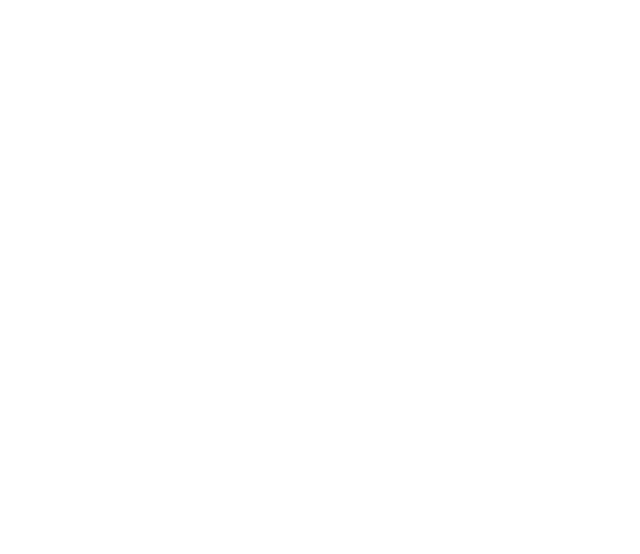
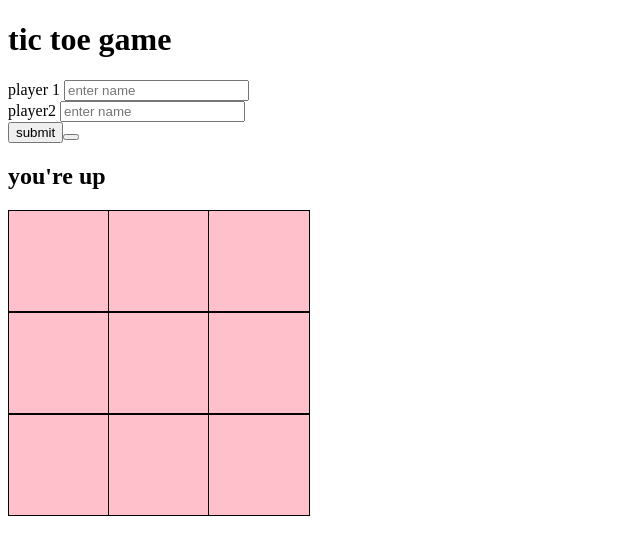
Before and after one commit to acciojob/tictactoe-Govindbaddi, a website: page main.html in a window 1280 px wide. Shown: the whole page, without its empty margins (0-640 px from the left). Drawn offline with Linux system fonts and the light colour scheme.

Commit message:
created a submission

```diff
--- a/main.html
+++ b/main.html
@@ -10,7 +10,34 @@
 	<!-- the entire body must be written by student -->
     <script type="text/javascript" src="./script.js">
 </script>
-
+	<div>
+	<form>
+		<h1>tic toe game</h1>
+		<div>
+		<label>player 1
+		<input placeholder="enter name" type="text" id="player-1"/>
+		</label>
+		</div>
+		<div>
+		<label>player2
+		<input placeholder="enter name" type="text" id="player-2" value=""/>
+		</label>
+		</div>
+		<button onclick="startGame()">submit<button>
+	</form>
+	</div>
+			<h2 id="message">you're up</h2>
+			<div class="board">
+				<div class="box"  id="1" onclick="play(1)"></div>
+				<div class="box" id="2" onclick="play(2)"></div>
+				<div class="box" id="3" onclick="play(3)"></div>
+				<div class="box" id="4" onclick="play(4)"></div>
+				<div class="box" id="5" onclick="play(5)"></div>
+				<div class="box" id="6" onclick="play(6)"></div>
+				<div class="box" id="7" onclick="play(7)"></div>
+				<div  class="box" id="8" onclick="play(8)"></div>
+				<div class="box" id="9" onclick="play(9)"></div>
+			</div>
 </body>
 
 </html>
--- a/script.js
+++ b/script.js
@@ -1 +1,65 @@
-//your JS code here. If required.
+   document.querySelector("form").addEventListener("submit",(e)=>{
+        e.preventDefault()
+    })
+let player1 = "";
+let player2 = "";
+let currentPlayer = "X";
+let board = ["","","","","","","","",""];
+function startGame(){
+    console.log("start button was clicked")
+      player1 = document.getElementById("player-1").value;
+      console.log(player1)
+      player2 = document.getElementById("player-2").value;
+      console.log(player2)
+	document.getElementById("message").innerText =`${player1}`+",you're up";
+}
+
+
+
+function play(id) {
+  if (board[id - 1] !== "") {
+    return;
+  }
+
+  board[id - 1] = currentPlayer;
+  document.getElementById(`${id}`).innerText = currentPlayer;
+//if(chekcking()){
+
+//}
+  if (checkWinner()) {
+    //let winner = currentPlayer === "X" ? player1 : player2;
+    let winner = currentPlayer === "X" ? player1 : player2;
+    document.getElementById("message").innerText = `${winner}, congratulations you won!`;
+    return;
+  }
+
+  currentPlayer = currentPlayer === "X" ? "O" : "X";
+  //let winner = currentPlayer === player2;
+  let nextPlayer = currentPlayer === "X" ? player1 : player2;
+  document.getElementById("message").innerText = `${nextPlayer}, you're up`;
+}
+
+function checkWinner() {
+
+  let winPatterns = [
+    [1,2,3],
+    [4,5,6],
+    [7,8,9],
+    [1,4,7],
+    [2,5,8],
+    [3,6,9],
+    [1,5,9],
+    [3,5,7]
+  ];
+  //let l=winpatterns.length
+  //while(i<l){
+  //}
+  for (let pattern of winPatterns) {
+    let [a, b, c] = pattern;
+    if (board[a - 1] && board[a - 1] === board[b - 1] &&board[a - 1] === board[c - 1])
+    {
+      return true;
+    }
+  }
+  return false;
+}
--- a/styles.css
+++ b/styles.css
@@ -1 +1,18 @@
 /*  your css code here. If applicable */
+
+.board{
+	display:grid;
+	grid-template-columns:repeat(3,100px);
+	width:300px;
+
+}
+.box{
+	width:100px;
+	height:100px;
+	border:1px solid black;
+	background:pink;
+	font-size:40px;
+	display:flex;
+	justify-content:center;
+	align-items:center;
+}
```
